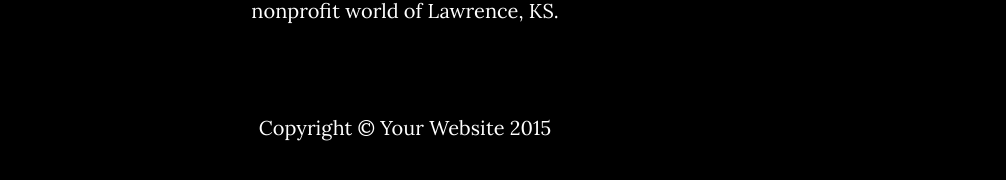
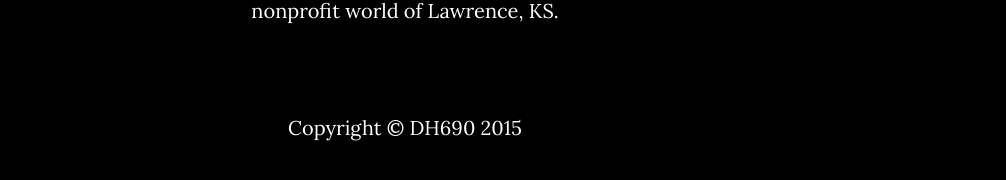
Before and after one commit to pvldmtra/pvldmtra.github.io, a Jekyll site: the page built from index.html, in a window 1280 px wide and 900 px high, scrolled down 7931 px. Shown: the part 706-886 px from the top of the window, without its empty margins (235-1241 px from the left). Built offline with Jekyll 4.4.1, drawn with Linux system fonts in a browser that asks for light colours.

Commit message:
Updated files

```diff
--- a/_config.yml
+++ b/_config.yml
@@ -10,7 +10,7 @@ color:
   links: '#219ab3'
 
 # Footer settings
-footer: Your Website
+footer: DH690
 
 # Social networks usernames (many more available: google-plus, flickr, dribbble, pinterest, instagram, tumblr, linkedin, etc.)
 social:
```
